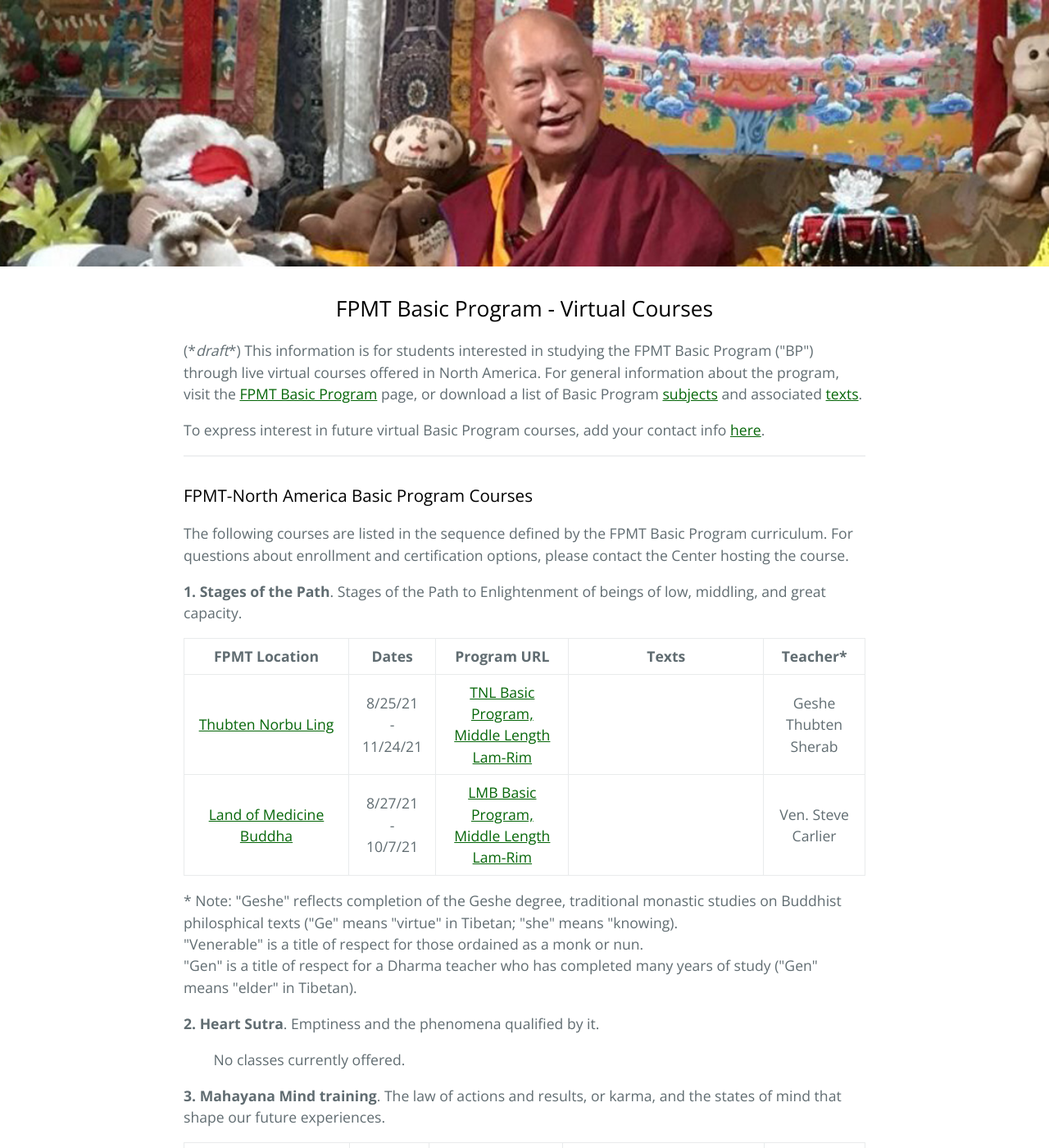
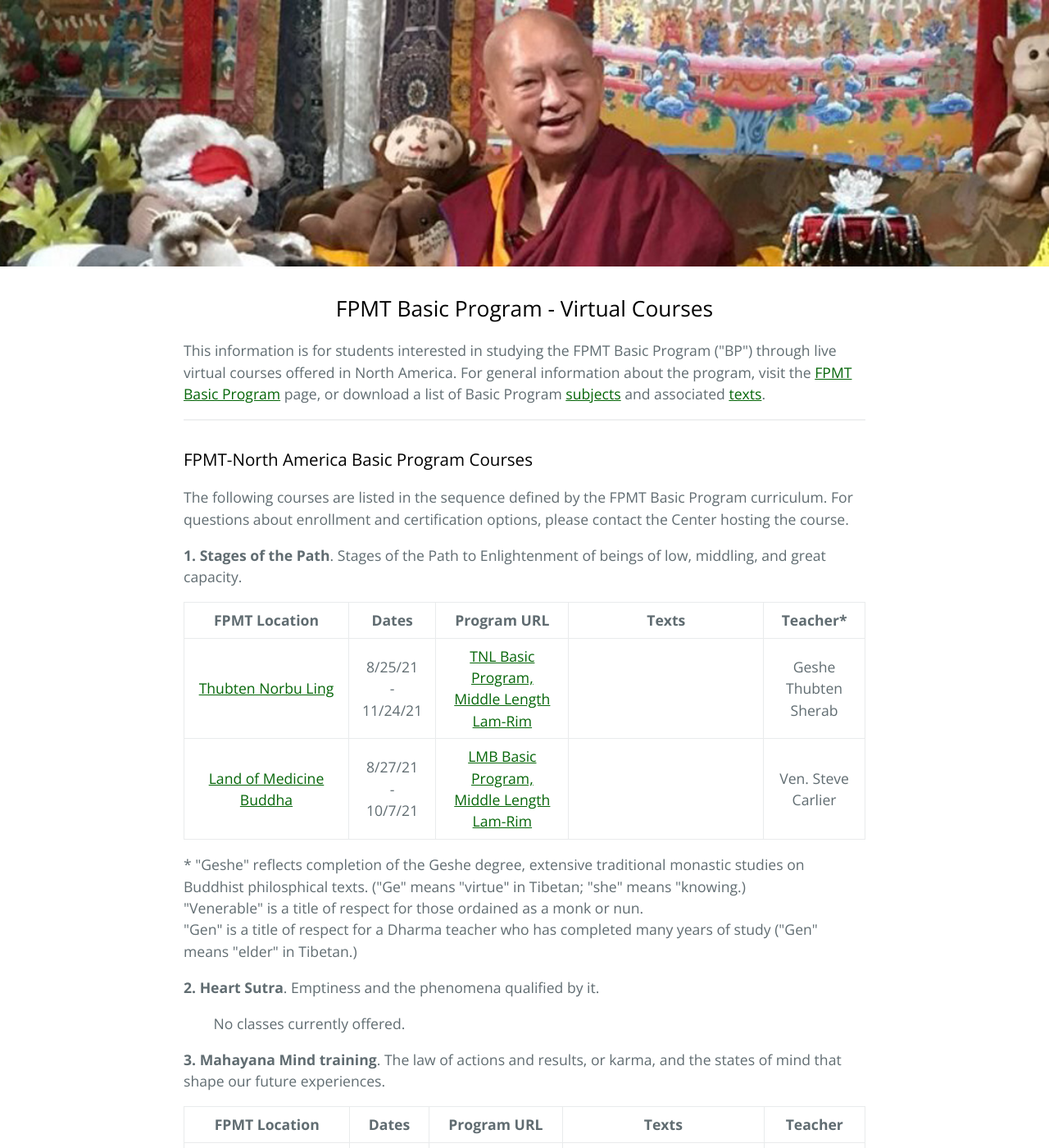
Before and after one commit to lgeorge/lgeorge.github.io, a Jekyll site: the page built from fpmt-na/index.html, in a window 1280 px wide and 1400 px high. Shown: the whole window at 82% size. Built offline with Jekyll 4.4.1, drawn with Linux system fonts in a browser that asks for light colours; some of the changed text lies outside the part shown.

Commit message:
Update index.html

```diff
--- a/fpmt-na/index.html
+++ b/fpmt-na/index.html
@@ -7,12 +7,12 @@
   <body>
     <h2 style="text-align:center"; "color: black">FPMT Basic Program - Virtual Courses</h2>
 
-    <p>(*<i>draft</i>*) This information is for students interested in studying the FPMT Basic Program ("BP") through live virtual courses offered in North America.
+    <p>This information is for students interested in studying the FPMT Basic Program ("BP") through live virtual courses offered in North America.
     For general information about the program, visit the <a href="https://fpmt.org/education/programs/basic-program" target="_blank" rel="noopener noreferrer">FPMT Basic Program</a> page,
     or download a list of Basic Program <a rel="noreferrer noopener" href="https://fpmt.org/wp-content/uploads/education/programs/basic-program/BP_SubjectDescriptions_2020.pdf" target="_blank">subjects</a>
       and associated <a rel="noreferrer noopener" href="https://fpmt.org/wp-content/uploads/education/programs/basic-program/BP_StandardTextsAndCommentaries_2020.pdf" target="_blank">texts</a>.</p>
 
-    <p>To express interest in future virtual Basic Program courses, add your contact info <a href="https://docs.google.com/forms/d/1NDCDupRBwX0jnXiT13fO4-UxXClhyFMdSYkNuEtX69c/prefill" target="_blank" rel="noopener noreferrer">here</a>.</p>
+    <!--<p>To express interest in future virtual Basic Program courses, add your contact info <a href="https://docs.google.com/forms/d/1NDCDupRBwX0jnXiT13fO4-UxXClhyFMdSYkNuEtX69c/prefill" target="_blank" rel="noopener noreferrer">here</a>.</p> -->
     <!-- If you represent an FPMT center or study group and would like add a course to this list, add your course info <a href="https://docs.google.com/forms/d/138bPPYSJO62tASJtlejkja12F1UJZ1nLMGxZnNQCW5w/prefill" target="_blank" rel="noopener noreferrer">here</a>. -->
 
     <hr class="wp-block-separator is-style-wide"/>
@@ -50,9 +50,9 @@
           </tr>
     		</tbody>
     	</table>
-    <p>* Note: "Geshe" reflects completion of the Geshe degree, traditional monastic studies on Buddhist philosphical texts ("Ge" means "virtue" in Tibetan; "she" means "knowing).</br>
+    <p>* "Geshe" reflects completion of the Geshe degree, extensive traditional monastic studies on Buddhist philosphical texts. ("Ge" means "virtue" in Tibetan; "she" means "knowing.)</br>
       "Venerable" is a title of respect for those ordained as a monk or nun.</br>
-      "Gen" is a title of respect for a Dharma teacher who has completed many years of study ("Gen" means "elder" in Tibetan).</p>
+      "Gen" is a title of respect for a Dharma teacher who has completed many years of study ("Gen" means "elder" in Tibetan.)</p>
 
     <p><strong>2. Heart Sutra</strong>. Emptiness and the phenomena qualified by it.</p>
 
@@ -181,8 +181,6 @@
 
     <h3 style="text-align:left"; "color: black">FPMT-North America Basic Program: Supplementary Subjects</h3>
 
-    <p>Here are several FPMT Centers (worldwide) offering the Basic Program as a sequential 5-year program:</p>
-
     <p><strong>Seventy Topics.</strong> Aspects of the omniscient mind and the practices that enable to achieve them.</p>
 
     <p>&nbsp; &nbsp; &nbsp; &nbsp; No classes currently offered.</p>
```
